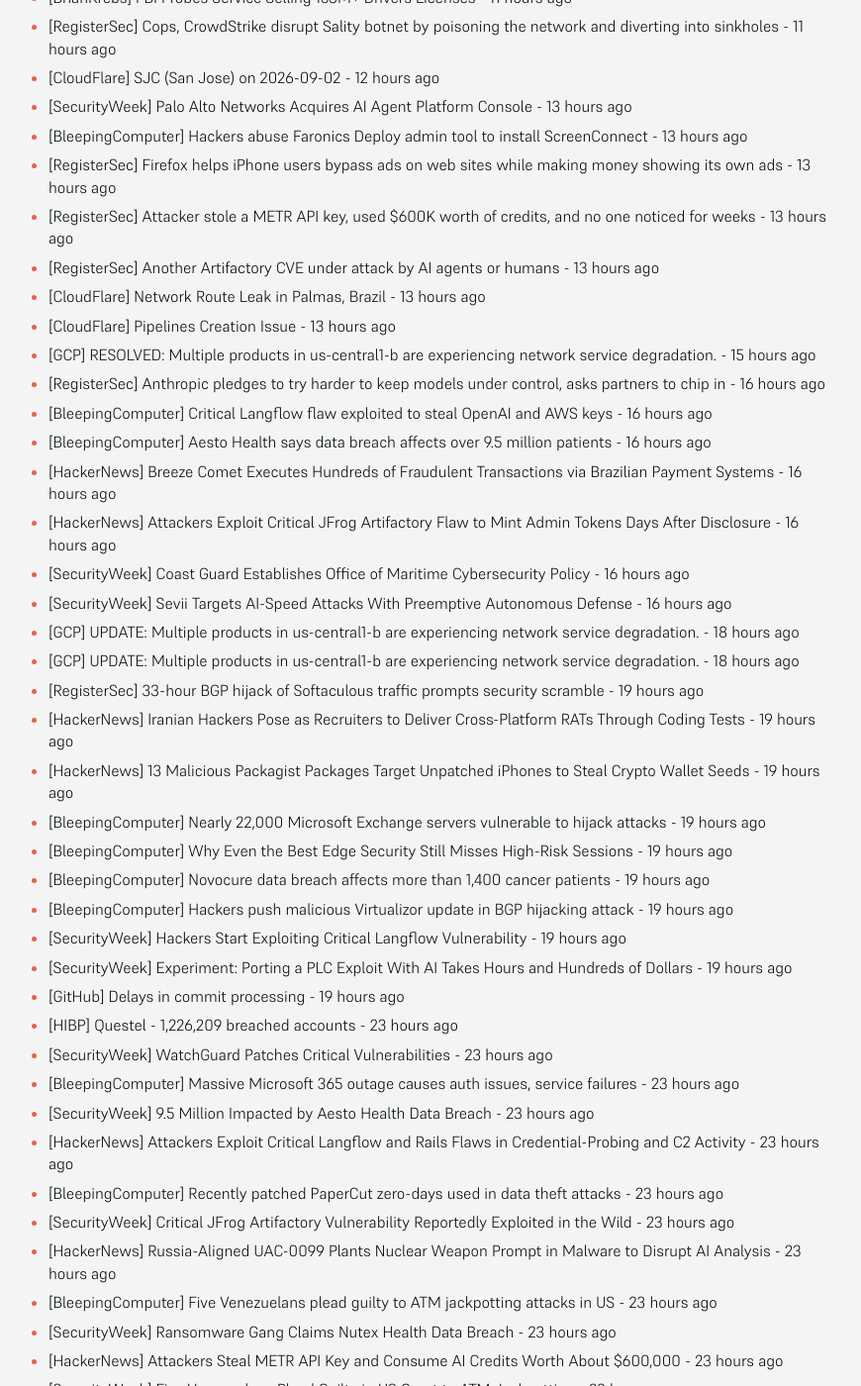
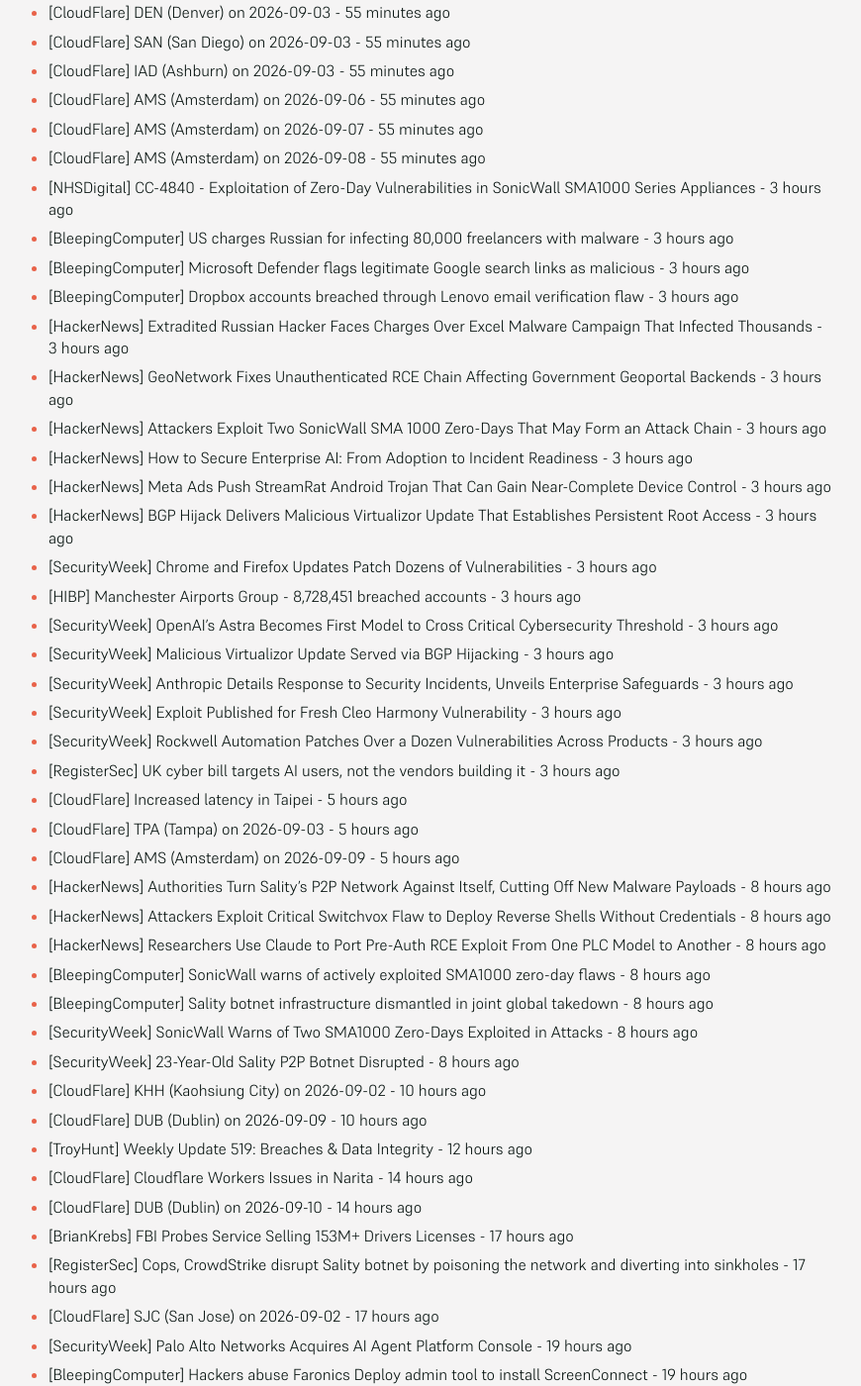
Before and after one commit to SecOpsNews/news, a Jekyll site: the page built from index.md, in a window 1280 px wide and 1400 px high, scrolled down 641 px. Shown: the whole window at 99% size, without its empty margins (215-1085 px from the left). Built offline with Jekyll 4.4.1, drawn with Linux system fonts in a browser that asks for light colours; some of the changed text lies outside the part shown.

Commit message:
New Feed

```diff
--- a/index.md
+++ b/index.md
@@ -9,62 +9,100 @@ description: Latest Updates
 
 <!-- SecOps start -->
 
-- [HackerNews] Authorities Turn Sality's P2P Network Against Itself, Cutting Off New Malware Payloads - 2 hours ago
-- [HackerNews] Attackers Exploit Critical Switchvox Flaw to Deploy Reverse Shells Without Credentials - 2 hours ago
-- [HackerNews] Researchers Use Claude to Port Pre-Auth RCE Exploit From One PLC Model to Another - 2 hours ago
-- [BleepingComputer] SonicWall warns of actively exploited SMA1000 zero-day flaws - 2 hours ago
-- [BleepingComputer] Sality botnet infrastructure dismantled in joint global takedown - 2 hours ago
-- [SecurityWeek] SonicWall Warns of Two SMA1000 Zero-Days Exploited in Attacks - 2 hours ago
-- [SecurityWeek] 23-Year-Old Sality P2P Botnet Disrupted - 2 hours ago
-- [CloudFlare] KHH (Kaohsiung City) on 2026-09-02 - 4 hours ago
-- [CloudFlare] DUB (Dublin) on 2026-09-09 - 4 hours ago
-- [TroyHunt] Weekly Update 519: Breaches & Data Integrity - 7 hours ago
-- [CloudFlare] Cloudflare Workers Issues in Narita - 9 hours ago
-- [CloudFlare] DUB (Dublin) on 2026-09-10 - 9 hours ago
-- [BrianKrebs] FBI Probes Service Selling 153M+ Drivers Licenses - 11 hours ago
-- [RegisterSec] Cops, CrowdStrike disrupt Sality botnet by poisoning the network and diverting into sinkholes - 11 hours ago
-- [CloudFlare] SJC (San Jose) on 2026-09-02 - 12 hours ago
-- [SecurityWeek] Palo Alto Networks Acquires AI Agent Platform Console - 13 hours ago
-- [BleepingComputer] Hackers abuse Faronics Deploy admin tool to install ScreenConnect - 13 hours ago
-- [RegisterSec] Firefox helps iPhone users bypass ads on web sites while making money showing its own ads - 13 hours ago
-- [RegisterSec] Attacker stole a METR API key, used $600K worth of credits, and no one noticed for weeks - 13 hours ago
-- [RegisterSec] Another Artifactory CVE under attack by AI agents or humans - 13 hours ago
-- [CloudFlare] Network Route Leak in Palmas, Brazil - 13 hours ago
-- [CloudFlare] Pipelines Creation Issue - 13 hours ago
-- [GCP] RESOLVED: Multiple products in us-central1-b are experiencing network service degradation. - 15 hours ago
-- [RegisterSec] Anthropic pledges to try harder to keep models under control, asks partners to chip in - 16 hours ago
-- [BleepingComputer] Critical Langflow flaw exploited to steal OpenAI and AWS keys - 16 hours ago
-- [BleepingComputer] Aesto Health says data breach affects over 9.5 million patients - 16 hours ago
-- [HackerNews] Breeze Comet Executes Hundreds of Fraudulent Transactions via Brazilian Payment Systems - 16 hours ago
-- [HackerNews] Attackers Exploit Critical JFrog Artifactory Flaw to Mint Admin Tokens Days After Disclosure - 16 hours ago
-- [SecurityWeek] Coast Guard Establishes Office of Maritime Cybersecurity Policy - 16 hours ago
-- [SecurityWeek] Sevii Targets AI-Speed Attacks With Preemptive Autonomous Defense - 16 hours ago
-- [GCP] UPDATE: Multiple products in us-central1-b are experiencing network service degradation. - 18 hours ago
-- [GCP] UPDATE: Multiple products in us-central1-b are experiencing network service degradation. - 18 hours ago
-- [RegisterSec] 33-hour BGP hijack of Softaculous traffic prompts security scramble - 19 hours ago
-- [HackerNews] Iranian Hackers Pose as Recruiters to Deliver Cross-Platform RATs Through Coding Tests - 19 hours ago
-- [HackerNews] 13 Malicious Packagist Packages Target Unpatched iPhones to Steal Crypto Wallet Seeds - 19 hours ago
-- [BleepingComputer] Nearly 22,000 Microsoft Exchange servers vulnerable to hijack attacks - 19 hours ago
-- [BleepingComputer] Why Even the Best Edge Security Still Misses High-Risk Sessions - 19 hours ago
-- [BleepingComputer] Novocure data breach affects more than 1,400 cancer patients - 19 hours ago
-- [BleepingComputer] Hackers push malicious Virtualizor update in BGP hijacking attack - 19 hours ago
-- [SecurityWeek] Hackers Start Exploiting Critical Langflow Vulnerability - 19 hours ago
-- [SecurityWeek] Experiment: Porting a PLC Exploit With AI Takes Hours and Hundreds of Dollars - 19 hours ago
-- [GitHub] Delays in commit processing - 19 hours ago
-- [HIBP] Questel - 1,226,209 breached accounts - 23 hours ago
-- [SecurityWeek] WatchGuard Patches Critical Vulnerabilities - 23 hours ago
-- [BleepingComputer] Massive Microsoft 365 outage causes auth issues, service failures - 23 hours ago
-- [SecurityWeek] 9.5 Million Impacted by Aesto Health Data Breach - 23 hours ago
-- [HackerNews] Attackers Exploit Critical Langflow and Rails Flaws in Credential-Probing and C2 Activity - 23 hours ago
-- [BleepingComputer] Recently patched PaperCut zero-days used in data theft attacks - 23 hours ago
-- [SecurityWeek] Critical JFrog Artifactory Vulnerability Reportedly Exploited in the Wild - 23 hours ago
-- [HackerNews] Russia-Aligned UAC-0099 Plants Nuclear Weapon Prompt in Malware to Disrupt AI Analysis - 23 hours ago
-- [BleepingComputer] Five Venezuelans plead guilty to ATM jackpotting attacks in US - 23 hours ago
-- [SecurityWeek] Ransomware Gang Claims Nutex Health Data Breach - 23 hours ago
-- [HackerNews] Attackers Steal METR API Key and Consume AI Credits Worth About $600,000 - 23 hours ago
-- [SecurityWeek] Five Venezuelans Plead Guilty in US Court to ATM Jackpotting - 23 hours ago
-- [HackerNews] Threat Actors Don’t Want Better Attacks. They Want Repeatable Ones - 23 hours ago
-- [CloudFlare] Requests from wrangler or other OAuth clients may experience elevated errors - 23 hours ago
+- [BleepingComputer] Ransomware protection for MSPs: A 6-point checklist for faster recovery - 8 minutes ago
+- [BleepingComputer] Hackers exploit critical JFrog Artifactory flaw to forge admin tokens - 8 minutes ago
+- [SecurityWeek] OpenAI’s Astra Crosses ‘Critical’ Cyber Threshold After Finding Zero-Days - 8 minutes ago
+- [RegisterSec] Legacy Lenovo login opens 5,000 Dropbox accounts to attackers - 8 minutes ago
+- [SecurityWeek] UK Moves to Block High-Risk Tech Suppliers From Critical Infrastructure - 8 minutes ago
+- [RegisterSec] SonicWall's SMA1000 boxes under active attack again - 8 minutes ago
+- [RegisterSoftware] Firefox and Thunderbird hit the fortnightly release treadmill - 8 minutes ago
+- [GrahamCluley] Revolut scam wave steals £180,000 from Jersey residents in just four weeks - 8 minutes ago
+- [HackerNews] Malicious Apache Modules Hijack Brazilian Government Site Traffic to Push Betting Pages - 8 minutes ago
+- [HackerNews] Malicious .git Configs Can Make Claude, Codex, Cursor, and Other AI Agents Run Attacker Code - 8 minutes ago
+- [CloudFlare] Durable Objects increased errors in Western North America - 55 minutes ago
+- [CloudFlare] DEN (Denver) on 2026-09-03 - 55 minutes ago
+- [CloudFlare] SAN (San Diego) on 2026-09-03 - 55 minutes ago
+- [CloudFlare] IAD (Ashburn) on 2026-09-03 - 55 minutes ago
+- [CloudFlare] AMS (Amsterdam) on 2026-09-06 - 55 minutes ago
+- [CloudFlare] AMS (Amsterdam) on 2026-09-07 - 55 minutes ago
+- [CloudFlare] AMS (Amsterdam) on 2026-09-08 - 55 minutes ago
+- [NHSDigital] CC-4840 - Exploitation of Zero-Day Vulnerabilities in SonicWall SMA1000 Series Appliances - 3 hours ago
+- [BleepingComputer] US charges Russian for infecting 80,000 freelancers with malware - 3 hours ago
+- [BleepingComputer] Microsoft Defender flags legitimate Google search links as malicious - 3 hours ago
+- [BleepingComputer] Dropbox accounts breached through Lenovo email verification flaw - 3 hours ago
+- [HackerNews] Extradited Russian Hacker Faces Charges Over Excel Malware Campaign That Infected Thousands - 3 hours ago
+- [HackerNews] GeoNetwork Fixes Unauthenticated RCE Chain Affecting Government Geoportal Backends - 3 hours ago
+- [HackerNews] Attackers Exploit Two SonicWall SMA 1000 Zero-Days That May Form an Attack Chain - 3 hours ago
+- [HackerNews] How to Secure Enterprise AI: From Adoption to Incident Readiness - 3 hours ago
+- [HackerNews] Meta Ads Push StreamRat Android Trojan That Can Gain Near-Complete Device Control - 3 hours ago
+- [HackerNews] BGP Hijack Delivers Malicious Virtualizor Update That Establishes Persistent Root Access - 3 hours ago
+- [SecurityWeek] Chrome and Firefox Updates Patch Dozens of Vulnerabilities - 3 hours ago
+- [HIBP] Manchester Airports Group - 8,728,451 breached accounts - 3 hours ago
+- [SecurityWeek] OpenAI’s Astra Becomes First Model to Cross Critical Cybersecurity Threshold - 3 hours ago
+- [SecurityWeek] Malicious Virtualizor Update Served via BGP Hijacking - 3 hours ago
+- [SecurityWeek] Anthropic Details Response to Security Incidents, Unveils Enterprise Safeguards - 3 hours ago
+- [SecurityWeek] Exploit Published for Fresh Cleo Harmony Vulnerability - 3 hours ago
+- [SecurityWeek] Rockwell Automation Patches Over a Dozen Vulnerabilities Across Products - 3 hours ago
+- [RegisterSec] UK cyber bill targets AI users, not the vendors building it - 3 hours ago
+- [CloudFlare] Increased latency in Taipei - 5 hours ago
+- [CloudFlare] TPA (Tampa) on 2026-09-03 - 5 hours ago
+- [CloudFlare] AMS (Amsterdam) on 2026-09-09 - 5 hours ago
+- [HackerNews] Authorities Turn Sality's P2P Network Against Itself, Cutting Off New Malware Payloads - 8 hours ago
+- [HackerNews] Attackers Exploit Critical Switchvox Flaw to Deploy Reverse Shells Without Credentials - 8 hours ago
+- [HackerNews] Researchers Use Claude to Port Pre-Auth RCE Exploit From One PLC Model to Another - 8 hours ago
+- [BleepingComputer] SonicWall warns of actively exploited SMA1000 zero-day flaws - 8 hours ago
+- [BleepingComputer] Sality botnet infrastructure dismantled in joint global takedown - 8 hours ago
+- [SecurityWeek] SonicWall Warns of Two SMA1000 Zero-Days Exploited in Attacks - 8 hours ago
+- [SecurityWeek] 23-Year-Old Sality P2P Botnet Disrupted - 8 hours ago
+- [CloudFlare] KHH (Kaohsiung City) on 2026-09-02 - 10 hours ago
+- [CloudFlare] DUB (Dublin) on 2026-09-09 - 10 hours ago
+- [TroyHunt] Weekly Update 519: Breaches & Data Integrity - 12 hours ago
+- [CloudFlare] Cloudflare Workers Issues in Narita - 14 hours ago
+- [CloudFlare] DUB (Dublin) on 2026-09-10 - 14 hours ago
+- [BrianKrebs] FBI Probes Service Selling 153M+ Drivers Licenses - 17 hours ago
+- [RegisterSec] Cops, CrowdStrike disrupt Sality botnet by poisoning the network and diverting into sinkholes - 17 hours ago
+- [CloudFlare] SJC (San Jose) on 2026-09-02 - 17 hours ago
+- [SecurityWeek] Palo Alto Networks Acquires AI Agent Platform Console - 19 hours ago
+- [BleepingComputer] Hackers abuse Faronics Deploy admin tool to install ScreenConnect - 19 hours ago
+- [RegisterSec] Firefox helps iPhone users bypass ads on web sites while making money showing its own ads - 19 hours ago
+- [RegisterSec] Attacker stole a METR API key, used $600K worth of credits, and no one noticed for weeks - 19 hours ago
+- [RegisterSec] Another Artifactory CVE under attack by AI agents or humans - 19 hours ago
+- [CloudFlare] Network Route Leak in Palmas, Brazil - 19 hours ago
+- [CloudFlare] Pipelines Creation Issue - 19 hours ago
+- [GCP] RESOLVED: Multiple products in us-central1-b are experiencing network service degradation. - 21 hours ago
+- [RegisterSec] Anthropic pledges to try harder to keep models under control, asks partners to chip in - 21 hours ago
+- [BleepingComputer] Critical Langflow flaw exploited to steal OpenAI and AWS keys - 21 hours ago
+- [BleepingComputer] Aesto Health says data breach affects over 9.5 million patients - 21 hours ago
+- [HackerNews] Breeze Comet Executes Hundreds of Fraudulent Transactions via Brazilian Payment Systems - 21 hours ago
+- [HackerNews] Attackers Exploit Critical JFrog Artifactory Flaw to Mint Admin Tokens Days After Disclosure - 21 hours ago
+- [SecurityWeek] Coast Guard Establishes Office of Maritime Cybersecurity Policy - 21 hours ago
+- [SecurityWeek] Sevii Targets AI-Speed Attacks With Preemptive Autonomous Defense - 21 hours ago
+- [GCP] UPDATE: Multiple products in us-central1-b are experiencing network service degradation. - 1 day ago
+- [GCP] UPDATE: Multiple products in us-central1-b are experiencing network service degradation. - 1 day ago
+- [RegisterSec] 33-hour BGP hijack of Softaculous traffic prompts security scramble - 1 day ago
+- [HackerNews] Iranian Hackers Pose as Recruiters to Deliver Cross-Platform RATs Through Coding Tests - 1 day ago
+- [HackerNews] 13 Malicious Packagist Packages Target Unpatched iPhones to Steal Crypto Wallet Seeds - 1 day ago
+- [BleepingComputer] Nearly 22,000 Microsoft Exchange servers vulnerable to hijack attacks - 1 day ago
+- [BleepingComputer] Why Even the Best Edge Security Still Misses High-Risk Sessions - 1 day ago
+- [BleepingComputer] Novocure data breach affects more than 1,400 cancer patients - 1 day ago
+- [BleepingComputer] Hackers push malicious Virtualizor update in BGP hijacking attack - 1 day ago
+- [SecurityWeek] Hackers Start Exploiting Critical Langflow Vulnerability - 1 day ago
+- [SecurityWeek] Experiment: Porting a PLC Exploit With AI Takes Hours and Hundreds of Dollars - 1 day ago
+- [GitHub] Delays in commit processing - 1 day ago
+- [HIBP] Questel - 1,226,209 breached accounts - 1 day ago
+- [SecurityWeek] WatchGuard Patches Critical Vulnerabilities - 1 day ago
+- [BleepingComputer] Massive Microsoft 365 outage causes auth issues, service failures - 1 day ago
+- [SecurityWeek] 9.5 Million Impacted by Aesto Health Data Breach - 1 day ago
+- [HackerNews] Attackers Exploit Critical Langflow and Rails Flaws in Credential-Probing and C2 Activity - 1 day ago
+- [BleepingComputer] Recently patched PaperCut zero-days used in data theft attacks - 1 day ago
+- [SecurityWeek] Critical JFrog Artifactory Vulnerability Reportedly Exploited in the Wild - 1 day ago
+- [HackerNews] Russia-Aligned UAC-0099 Plants Nuclear Weapon Prompt in Malware to Disrupt AI Analysis - 1 day ago
+- [BleepingComputer] Five Venezuelans plead guilty to ATM jackpotting attacks in US - 1 day ago
+- [SecurityWeek] Ransomware Gang Claims Nutex Health Data Breach - 1 day ago
+- [HackerNews] Attackers Steal METR API Key and Consume AI Credits Worth About $600,000 - 1 day ago
+- [SecurityWeek] Five Venezuelans Plead Guilty in US Court to ATM Jackpotting - 1 day ago
+- [HackerNews] Threat Actors Don’t Want Better Attacks. They Want Repeatable Ones - 1 day ago
+- [CloudFlare] Requests from wrangler or other OAuth clients may experience elevated errors - 1 day ago
 - [SecurityWeek] PaperCut Exploitation Escalates to Active Intrusions - 1 day ago
 - [CloudFlare] HKG (Hong Kong) on 2026-09-01 - 1 day ago
 - [RegisterSec] Healthcare cyberattacks hit pacemakers and millions of patient records - 1 day ago
@@ -107,17 +145,11 @@ description: Latest Updates
 - [RegisterSec] Anthropic cracks down on hijacked user accounts mining AI tokens - 1 day ago
 - [SecurityWeek] ServiceNow Patches 3 Critical Code Injection Vulnerabilities - 1 day ago
 - [SecurityWeek] Nightmare Eclipse Drops ‘HardBreacher’ Kaspersky Product Exploit - 1 day ago
-- [CloudFlare] Cloudflare Access bypass IP service experiencing availability issues - 1 day ago
-- [CloudFlare] Workers KV experiencing elevated error rates in Western Europe Region - 1 day ago
-- [CloudFlare] Incorrect geo location for some Cloudflare WARP users - 1 day ago
-- [CloudFlare] AMS (Amsterdam) on 2026-09-02 - 1 day ago
-- [CloudFlare] BNA (Nashville) on 2026-09-02 - 1 day ago
-- [HackerNews] DoJ Corrects China Hacking Claim, Says U.S. Agencies Were Targets, Not Victims - 2 days ago
-- [BleepingComputer] Microsoft asks users to ignore 'Antivirus is turned off' errors - 2 days ago
-- [BleepingComputer] Nigerians extradited to US for sextortion, deaths of two teens - 2 days ago
-- [SecurityWeek] More Details Emerge on Exploited PaperCut Vulnerabilities - 2 days ago
-- [SecurityWeek] Berlin Won’t Pay Extortion Group Claiming Data Theft - 2 days ago
-- [SecurityWeek] Judge Says Pentagon’s Measures Against Anthropic Were ‘Illegal and Baseless’ - 2 days ago
+- [CloudFlare] Cloudflare Access bypass IP service experiencing availability issues - 2 days ago
+- [CloudFlare] Workers KV experiencing elevated error rates in Western Europe Region - 2 days ago
+- [CloudFlare] Incorrect geo location for some Cloudflare WARP users - 2 days ago
+- [CloudFlare] AMS (Amsterdam) on 2026-09-02 - 2 days ago
+- [CloudFlare] BNA (Nashville) on 2026-09-02 - 2 days ago
 
 
 <!-- SecOps end -->
```
